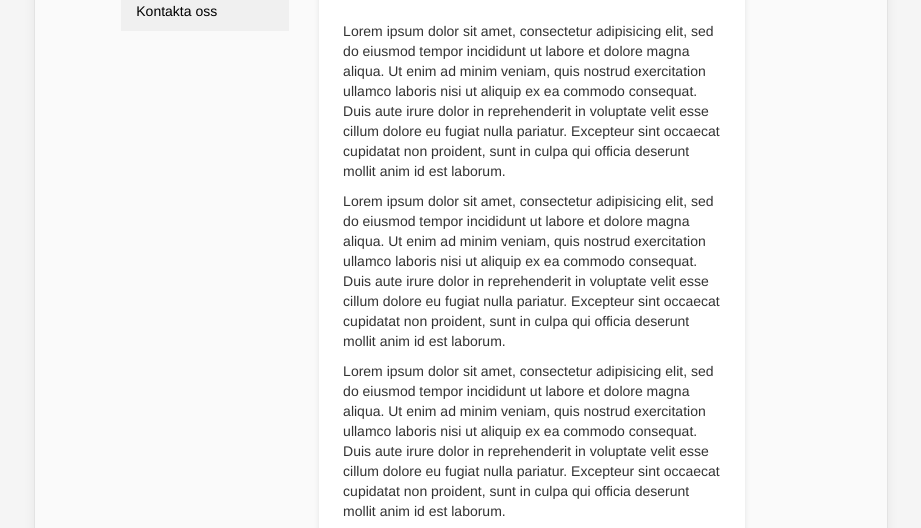
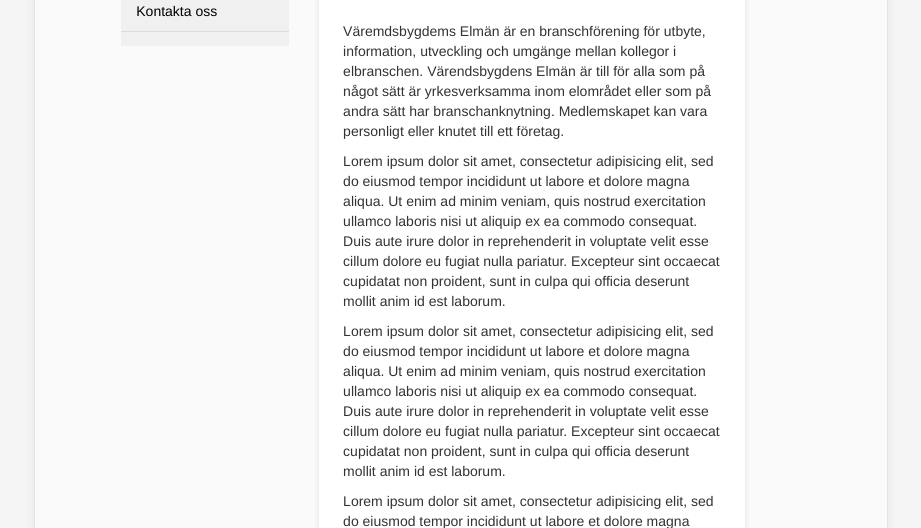
Before and after one commit to Elle199/VarensbyggdensElmanWebbsida, a website: page index.html in a window 1280 px wide. Shown: the part 218-746 px from the top of the page, without its empty margins (179-1100 px from the left). Drawn offline with nearby package versions, Linux system fonts and the light colour scheme.

Commit message:
Added Google Translate widget - Max

```diff
--- a/css/master.css
+++ b/css/master.css
@@ -96,6 +96,12 @@ nav a:hover{
     box-shadow: 0px 0px 5px rgba(33,37,41,.1);
     overflow-x: hidden;
 }
+#google_translate_element{
+    padding: 0.5em 0 0.5em 1em;
+    background-color: #f0f0f0;
+    border-top: 1px solid rgba(33,37,41,.1);
+
+}
 .footer > .container{
     width: 100% !important;
     text-align: center;
--- a/index.html
+++ b/index.html
@@ -23,6 +23,7 @@
                     <li class=""><a href="index.html" class="active">Startsida</a></li>
                     <li><a href="event.html">Event</a></li>
                     <li><a href="info.html">Kontakta oss</a></li>
+                    <li><div id="google_translate_element"></div></li>
                 </ul>
             </div>
         </nav>
@@ -32,7 +33,9 @@
                     <header>
                         <h3>Välkommen till Värendsbygdens Elmän</h3>
                     </header>
-                    <p>Lorem ipsum dolor sit amet, consectetur adipisicing elit, sed do eiusmod tempor incididunt ut labore et dolore magna aliqua. Ut enim ad minim veniam, quis nostrud exercitation ullamco laboris nisi ut aliquip ex ea commodo consequat. Duis aute irure dolor in reprehenderit in voluptate velit esse cillum dolore eu fugiat nulla pariatur. Excepteur sint occaecat cupidatat non proident, sunt in culpa qui officia deserunt mollit anim id est laborum.</p>
+                    <p>Väremdsbygdems Elmän är en branschförening för utbyte, information, utveckling och umgänge mellan kollegor i elbranschen.
+                        Värendsbygdens Elmän är till för alla som på något sätt är yrkesverksamma inom elområdet eller som på andra sätt har
+                        branschanknytning. Medlemskapet kan vara personligt eller knutet till ett företag.</p>
                         <p>Lorem ipsum dolor sit amet, consectetur adipisicing elit, sed do eiusmod tempor incididunt ut labore et dolore magna aliqua. Ut enim ad minim veniam, quis nostrud exercitation ullamco laboris nisi ut aliquip ex ea commodo consequat. Duis aute irure dolor in reprehenderit in voluptate velit esse cillum dolore eu fugiat nulla pariatur. Excepteur sint occaecat cupidatat non proident, sunt in culpa qui officia deserunt mollit anim id est laborum.</p>
                         <p>Lorem ipsum dolor sit amet, consectetur adipisicing elit, sed do eiusmod tempor incididunt ut labore et dolore magna aliqua. Ut enim ad minim veniam, quis nostrud exercitation ullamco laboris nisi ut aliquip ex ea commodo consequat. Duis aute irure dolor in reprehenderit in voluptate velit esse cillum dolore eu fugiat nulla pariatur. Excepteur sint occaecat cupidatat non proident, sunt in culpa qui officia deserunt mollit anim id est laborum.</p>
                         <p>Lorem ipsum dolor sit amet, consectetur adipisicing elit, sed do eiusmod tempor incididunt ut labore et dolore magna aliqua. Ut enim ad minim veniam, quis nostrud exercitation ullamco laboris nisi ut aliquip ex ea commodo consequat. Duis aute irure dolor in reprehenderit in voluptate velit esse cillum dolore eu fugiat nulla pariatur. Excepteur sint occaecat cupidatat non proident, sunt in culpa qui officia deserunt mollit anim id est laborum.</p>
@@ -57,5 +60,11 @@
         </div>
         <script src="bower_components/jquery/dist/jquery.min.js"></script>
         <script src="bower_components/bootstrap/dist/js/bootstrap.min.js"></script>
+        <script type="text/javascript">
+            function googleTranslateElementInit() {
+                new google.translate.TranslateElement({pageLanguage: 'sv', includedLanguages: 'de,en,es,sv'}, 'google_translate_element');
+            }
+        </script>
+        <script type="text/javascript" src="//translate.google.com/translate_a/element.js?cb=googleTranslateElementInit"></script>
 </body>
 </html>
```
Also changed, not shown: event.html (+7 -0 lines), info.html (+7 -0 lines). Lines whose indentation alone changed are shown as unchanged.
